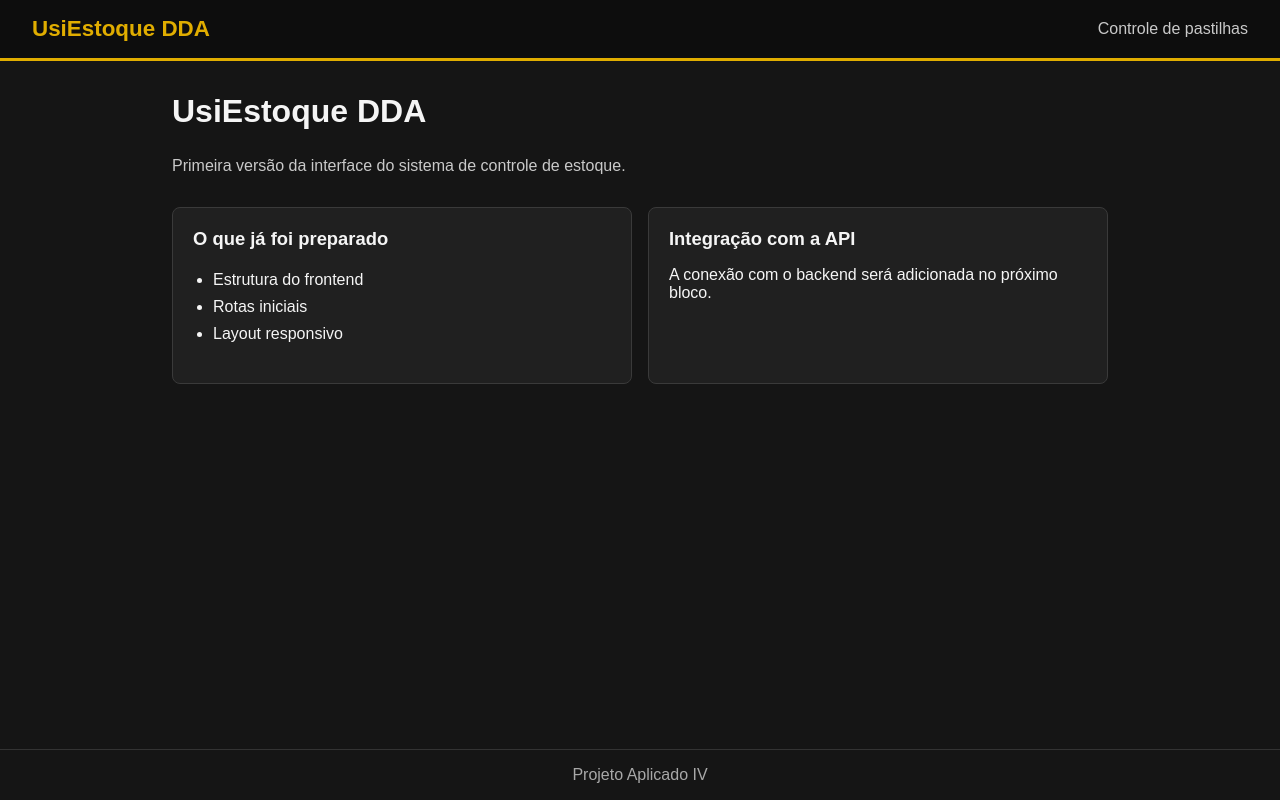
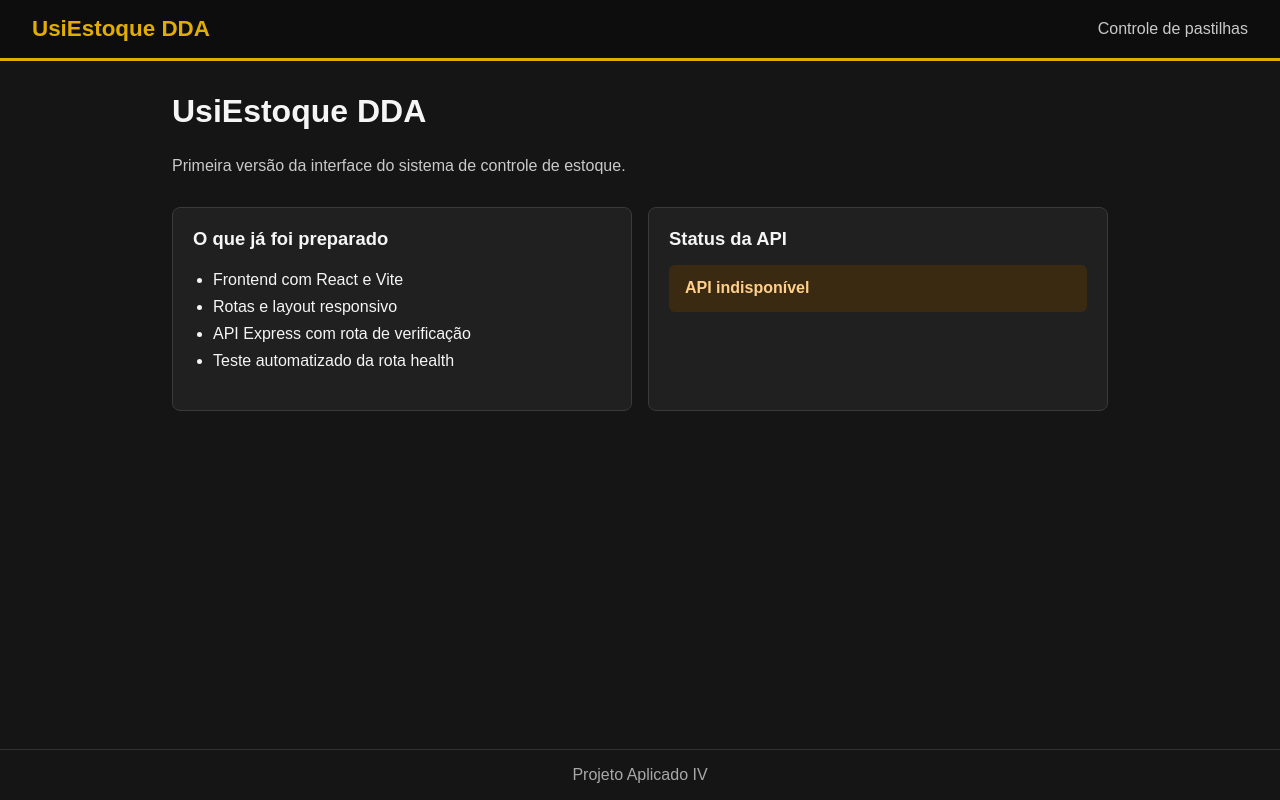
Before and after one commit to TheoFaral/UsiEstoque_DDA, a React (Vite) app in the folder frontend/: page / in a window 1280 px wide. Built offline with nearby package versions, Linux system fonts and the light colour scheme; no server answers.

Commit message:
feat: integrar frontend a verificacao da API

```diff
--- /dev/null
+++ b/frontend/src/api/api.js
@@ -0,0 +1,8 @@
+import axios from "axios";
+
+const api = axios.create({
+  baseURL: import.meta.env.VITE_API_URL || "http://localhost:3000/api",
+  timeout: 5000,
+});
+
+export default api;
--- /dev/null
+++ b/frontend/src/components/SystemStatus.jsx
@@ -0,0 +1,32 @@
+import { useEffect, useState } from "react";
+
+import api from "../api/api.js";
+
+function SystemStatus() {
+  const [mensagem, setMensagem] = useState("Verificando API...");
+  const [online, setOnline] = useState(false);
+
+  useEffect(() => {
+    api
+      .get("/health")
+      .then((response) => {
+        setOnline(response.data.status === "ok");
+        setMensagem(`API disponível - versão ${response.data.version}`);
+      })
+      .catch(() => {
+        setOnline(false);
+        setMensagem("API indisponível");
+      });
+  }, []);
+
+  return (
+    <article className="card">
+      <h2>Status da API</h2>
+      <div className={`status ${online ? "status-online" : "status-offline"}`}>
+        {mensagem}
+      </div>
+    </article>
+  );
+}
+
+export default SystemStatus;
--- a/frontend/src/pages/HomePage.jsx
+++ b/frontend/src/pages/HomePage.jsx
@@ -1,3 +1,5 @@
+import SystemStatus from "../components/SystemStatus.jsx";
+
 function HomePage() {
   return (
     <section>
@@ -10,16 +12,14 @@ function HomePage() {
         <article className="card">
           <h2>O que já foi preparado</h2>
           <ul>
-            <li>Estrutura do frontend</li>
-            <li>Rotas iniciais</li>
-            <li>Layout responsivo</li>
+            <li>Frontend com React e Vite</li>
+            <li>Rotas e layout responsivo</li>
+            <li>API Express com rota de verificação</li>
+            <li>Teste automatizado da rota health</li>
           </ul>
         </article>
 
-        <article className="card">
-          <h2>Integração com a API</h2>
-          <p>A conexão com o backend será adicionada no próximo bloco.</p>
-        </article>
+        <SystemStatus />
       </div>
     </section>
   );
```
